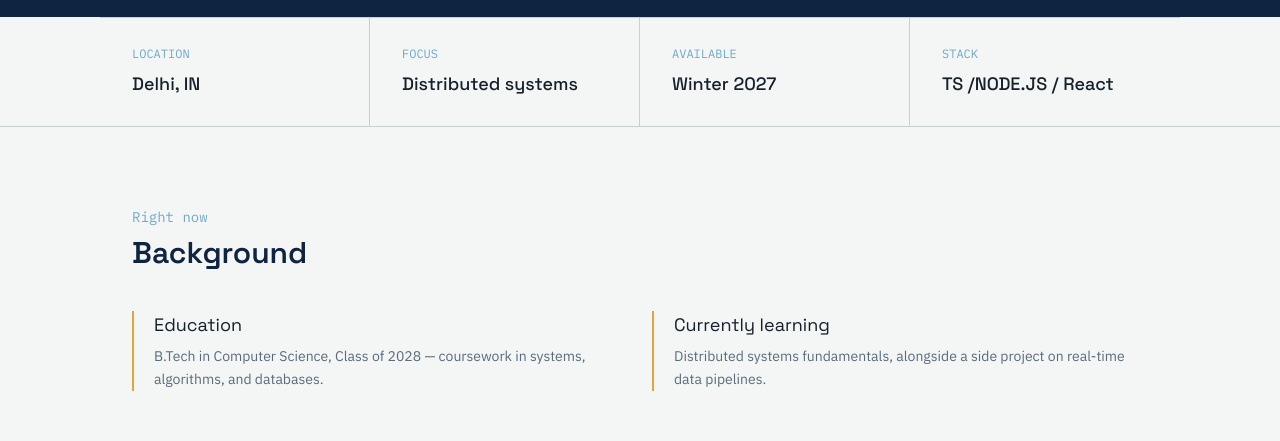
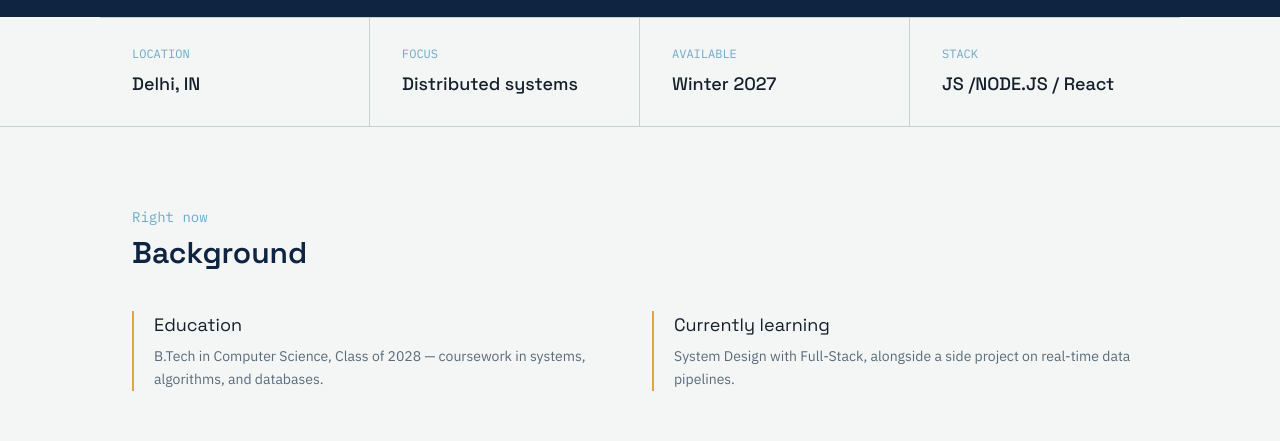
Before and after one commit to dev-manvendra/Portfolio, a React app: page / in a window 1280 px wide. Shown: the part 737-1178 px from the top of the page. Built offline with nearby package versions, Linux system fonts and the light colour scheme; the HTML template or start-up script is replaced by a standard one.

Commit message:
feat: update tech stack and learning description in Profile component

```diff
--- a/src/Components/Profile.jsx
+++ b/src/Components/Profile.jsx
@@ -1,5 +1,4 @@
 
-// Edit everything below — this is the only place page copy lives.
 const PROFILE_DATA = {
   eyebrow: "Software Engineering Student",
   nameLine1: "Manvendra",
@@ -18,7 +17,7 @@ const PROFILE_DATA = {
     { label: "LOCATION", value: "Delhi, IN" },
     { label: "FOCUS", value: "Distributed systems" },
     { label: "AVAILABLE", value: "Winter 2027" },
-    { label: "STACK", value: "TS /NODE.JS / React" },
+    { label: "STACK", value: "JS /NODE.JS / React" },
   ],
   now: [
     {
@@ -27,7 +26,7 @@ const PROFILE_DATA = {
     },
     {
       title: "Currently learning",
-      body: "Distributed systems fundamentals, alongside a side project on real-time data pipelines.",
+      body: "System Design with Full-Stack, alongside a side project on real-time data pipelines.",
     },
   ],
 };
```
